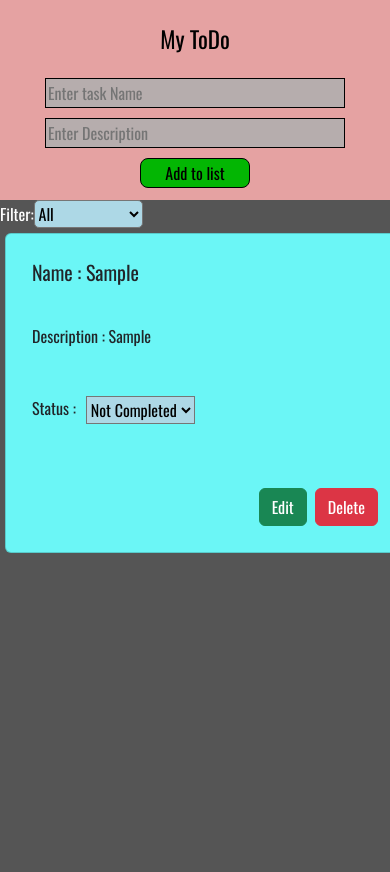
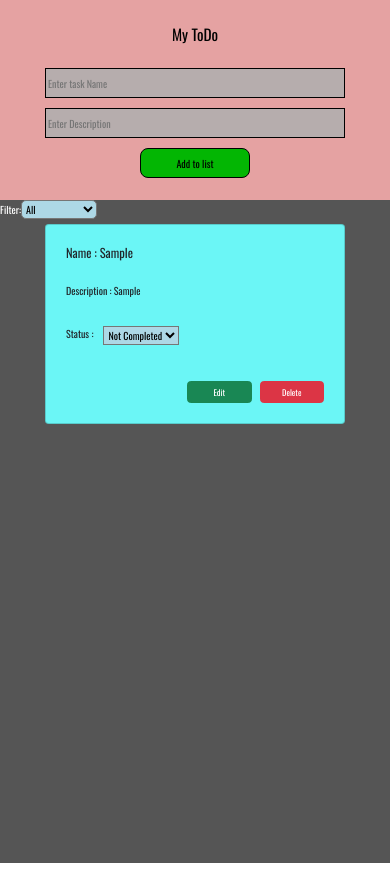
Before and after one commit to SelvakumarBoominathan/React---ToDo-list, a React (Vite) app in the folder ToDo list/: page / in a window 390 px wide. Both pictures are taken after typing "Sample", "Sample" into the empty fields and a click on the button "Add to list". Built offline with nearby package versions, Linux system fonts and the light colour scheme.

Commit message:
layout styles added

```diff
--- a/ToDo list/src/components/Body/Body.css
+++ b/ToDo list/src/components/Body/Body.css
@@ -3,16 +3,18 @@
   grid-template-columns: repeat(3, 1fr);
   gap: 20px;
   /* margin: 5px; */
-  min-height: calc(100dvh - 200px);
+  min-height: calc(100vh - 200px);
   height: calc(minmax(100dvh - 200px, 30000px));
   background-color: #555555;
   padding: 5px;
 }
 
-.card-parent {
+#card-parent {
   background-color: rgb(107, 246, 246);
   padding: 10px;
   margin: 0 auto;
+  width: 25rem;
+  height: 20rem;
 }
 
 .btn-container {
@@ -45,3 +47,28 @@
   background-color: lightblue;
   border-radius: 5px;
 }
+
+
+@media screen and (max-width: 600px) {
+
+  * {
+    font-size: x-small;
+  }
+
+  .parent-container {
+    display: grid;
+    grid-template-columns: repeat(1, 1fr);
+    max-width: 100%;
+  }
+
+  #card-parent {
+    width: 300px;
+    height: 200px;
+    font-size: 0.8rem;
+  }
+
+  .btn {
+    width: 25%;
+    font-size: smaller;
+  }
+}
--- a/ToDo list/src/components/Body/Body.jsx
+++ b/ToDo list/src/components/Body/Body.jsx
@@ -81,7 +81,7 @@ const Body = ({ tasks, onEditTask, onDeleteTask }) => {
       </div>
       <div className='parent-container'>
         {filteredTasks.map((task, index) => (
-          <Card key={index} style={{ width: '25rem', height: '20rem' }} className='card-parent'>
+          <Card key={index} id='card-parent'>
             <Card.Body className='body-container'>
               <Card.Title  >Name : {editIndex === index ? <input type="text" value={editTaskName} onChange={(e) => setEditTaskName(e.target.value)} /> : task.todoName}</Card.Title>
               <Card.Text>
--- a/ToDo list/src/components/InputsBar/InputsBar.css
+++ b/ToDo list/src/components/InputsBar/InputsBar.css
@@ -1,5 +1,5 @@
 .Header-container {
-  min-width: 100%;
+  width: 100%;
   height: 200px;
   display: grid;
   place-items: center;
@@ -34,3 +34,10 @@
   border-radius: 8px;
   font-family: Arial, Helvetica, sans-serif;
 }
+
+@media screen and (width: 600px) {
+  .Header-container {
+    width: 100%;
+    height: 200px;
+  }
+}
```
